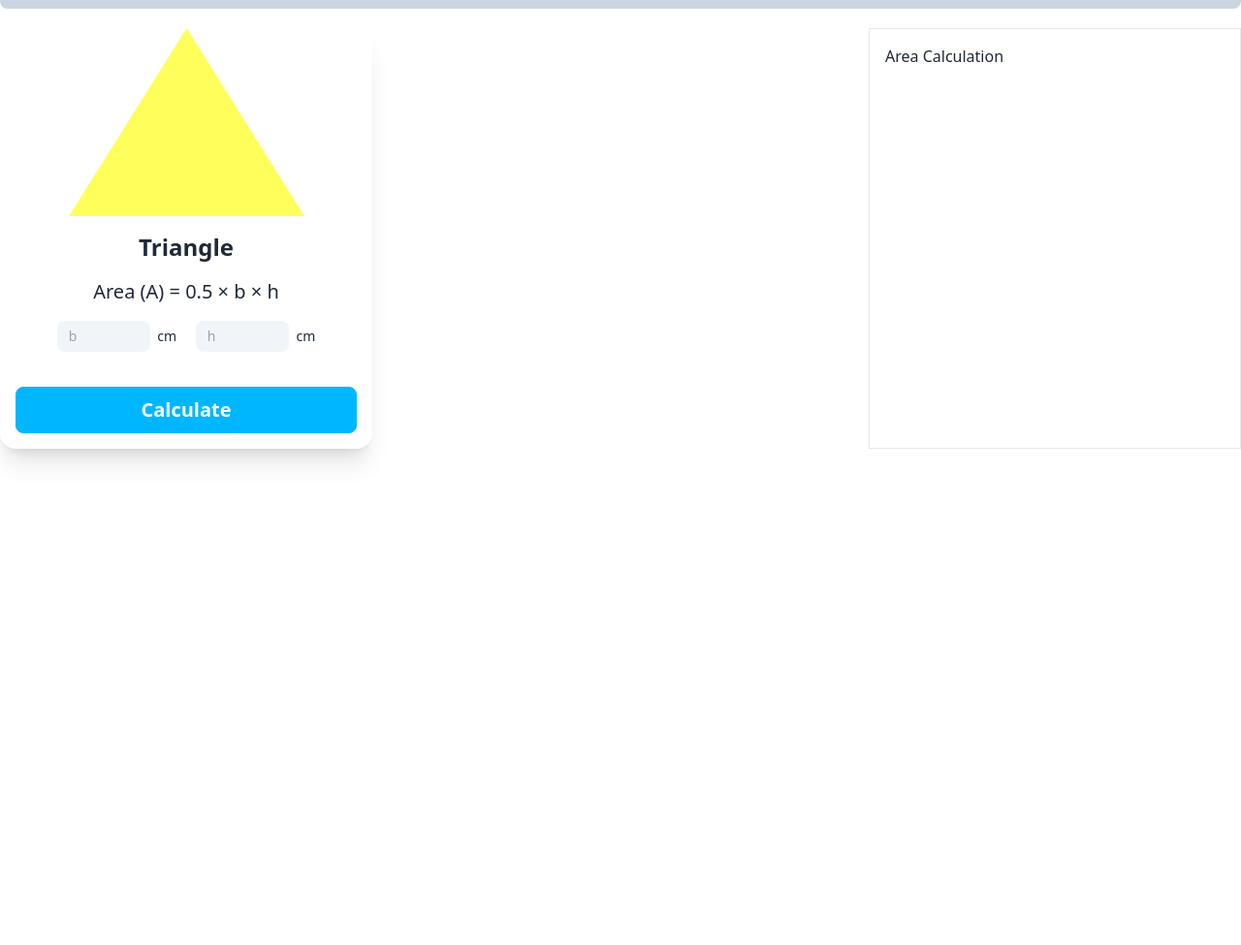
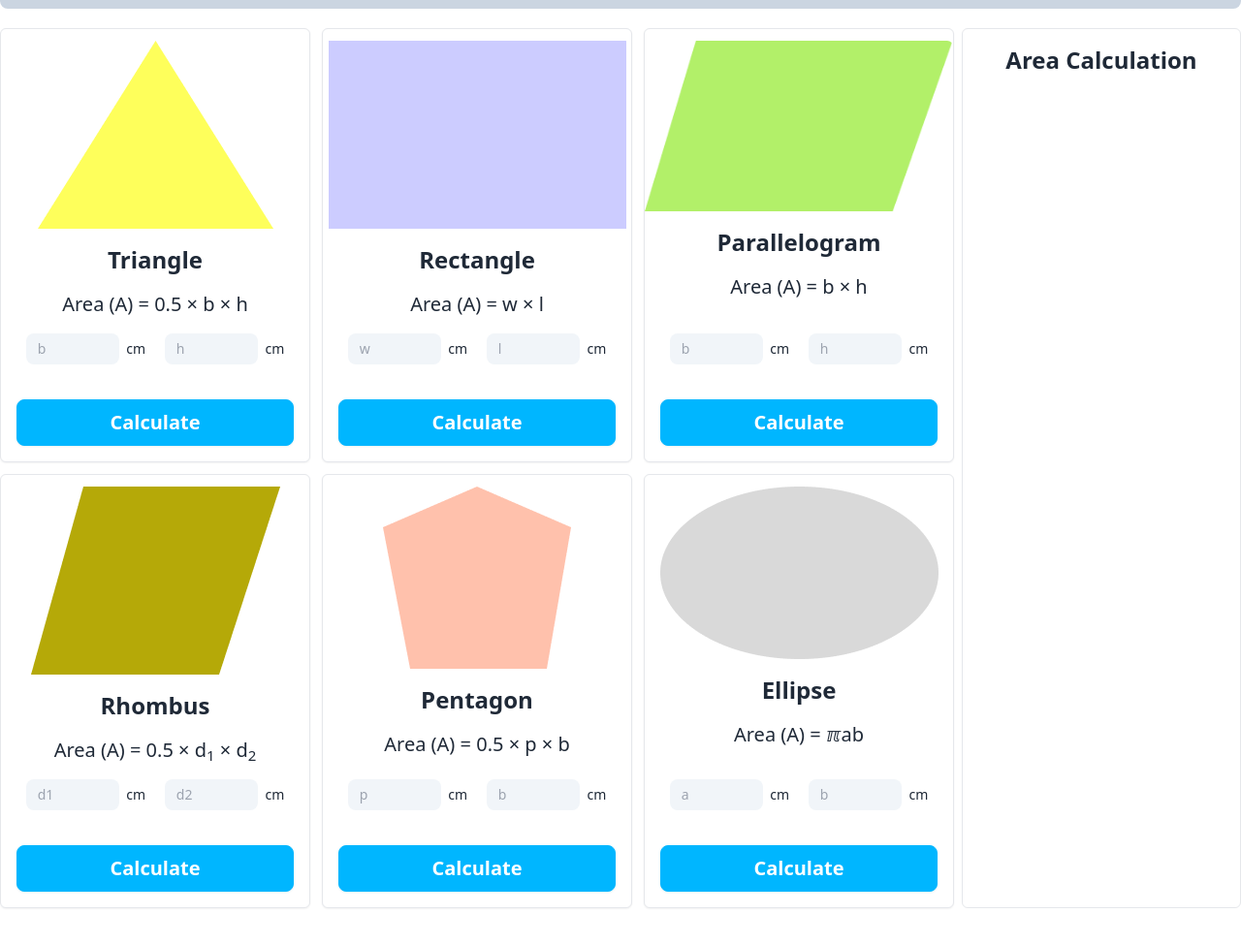
Before and after one commit to BurhanUddinAhmad/Geometry-Genius, a plain HTML site: page index.html in a window 1280 px wide. Shown: the part 99-1074 px from the top of the page at 97% size. Before the commit the page ends 800 px from the top, so only its background shows below. Drawn offline with nearby package versions, Linux system fonts and the light colour scheme.

Commit message:
Design is completed

```diff
--- a/index.html
+++ b/index.html
@@ -20,11 +20,11 @@
 
     </header>
     <!-- main part -->
-    <main class="lg:container mx-auto flex justify-between">
+    <main class="lg:container mx-auto flex justify-between mb-10">
         <!-- Shapes container -->
-        <div>
+        <div class="grid grid-cols-1 lg:grid-cols-3  gap-3">
             <!-- Triangle -->
-            <div class="card card-compact w-96 bg-base-100 shadow-xl">
+            <div class="card card-compact w-80 bg-base-100 shadow-sm border pt-3 rounded-md">
                 <figure><img src="./images/triangle.png" alt="Triangle" /></figure>
                 <div class="card-body space-y-2">
                   <h2 class="text-center text-2xl font-bold">Triangle</h2>
@@ -37,11 +37,86 @@
                     <button class="btn btn-info mt-5 w-full text-xl text-white">Calculate</button>
                   </div>
                 </div>
-              </div>
+            </div>
+            <!-- Rectangle -->
+            <div class="card card-compact w-80 bg-base-100 shadow-sm border pt-3 rounded-md">
+                <figure><img src="./images/rectangle.png" alt="Triangle" /></figure>
+                <div class="card-body space-y-2">
+                  <h2 class="text-center text-2xl font-bold">Rectangle</h2>
+                  <p class="text-center text-xl">Area (A) = w × l</p>
+                  <div class="text-center">
+                    <input type="text" placeholder="w" class="input input-sm border-none bg-slate-100 w-24 max-w-xs" /> <span class="ml-1">cm</span>
+                    <input type="text" placeholder="l" class="input input-sm border-none bg-slate-100 w-24 ml-4 max-w-xs" /> <span class="ml-1">cm</span>
+                  </div>
+                  <div class="card-actions">
+                    <button class="btn btn-info mt-5 w-full text-xl text-white">Calculate</button>
+                  </div>
+                </div>
+            </div>
+            <!-- Parallelogram -->
+            <div class="card card-compact w-80 bg-base-100 shadow-sm border pt-3 rounded-md">
+                <figure><img src="./images/parallelogram.png" alt="Triangle" /></figure>
+                <div class="card-body space-y-2">
+                  <h2 class="text-center text-2xl font-bold">Parallelogram</h2>
+                  <p class="text-center text-xl">Area (A) = b × h</p>
+                  <div class="text-center">
+                    <input type="text" placeholder="b" class="input input-sm border-none bg-slate-100 w-24 max-w-xs" /> <span class="ml-1">cm</span>
+                    <input type="text" placeholder="h" class="input input-sm border-none bg-slate-100 w-24 ml-4 max-w-xs" /> <span class="ml-1">cm</span>
+                  </div>
+                  <div class="card-actions">
+                    <button class="btn btn-info mt-5 w-full text-xl text-white">Calculate</button>
+                  </div>
+                </div>
+            </div>
+            <!-- Rhombus -->
+            <div class="card card-compact w-80 bg-base-100 shadow-sm border pt-3 rounded-md">
+                <figure><img src="./images/rhombus.png" alt="Triangle" /></figure>
+                <div class="card-body space-y-2">
+                  <h2 class="text-center text-2xl font-bold">Rhombus</h2>
+                  <p class="text-center text-xl">Area (A) = 0.5 × d<sub>1</sub> × d<sub>2</sub></p>
+                  <div class="text-center">
+                    <input type="text" placeholder="d1" class="input input-sm border-none bg-slate-100 w-24 max-w-xs" /> <span class="ml-1">cm</span>
+                    <input type="text" placeholder="d2" class="input input-sm border-none bg-slate-100 w-24 ml-4 max-w-xs" /> <span class="ml-1">cm</span>
+                  </div>
+                  <div class="card-actions">
+                    <button class="btn btn-info mt-5 w-full text-xl text-white">Calculate</button>
+                  </div>
+                </div>
+            </div>
+            <!-- Pentagon -->
+            <div class="card card-compact w-80 bg-base-100 shadow-sm border pt-3 rounded-md">
+                <figure><img src="./images/pentagon.png" alt="Pentagon" /></figure>
+                <div class="card-body space-y-2">
+                  <h2 class="text-center text-2xl font-bold">Pentagon</h2>
+                  <p class="text-center text-xl">Area (A) = 0.5 × p × b</p>
+                  <div class="text-center">
+                    <input type="text" placeholder="p" class="input input-sm border-none bg-slate-100 w-24 max-w-xs" /> <span class="ml-1">cm</span>
+                    <input type="text" placeholder="b" class="input input-sm border-none bg-slate-100 w-24 ml-4 max-w-xs" /> <span class="ml-1">cm</span>
+                  </div>
+                  <div class="card-actions">
+                    <button class="btn btn-info mt-5 w-full text-xl text-white">Calculate</button>
+                  </div>
+                </div>
+            </div>
+            <!-- Ellipse -->
+            <div class="card card-compact w-80 bg-base-100 shadow-sm border pt-3 rounded-md">
+                <figure><img src="./images/ellipse.png" alt="Ellipse" /></figure>
+                <div class="card-body space-y-2">
+                  <h2 class="text-center text-2xl font-bold">Ellipse</h2>
+                  <p class="text-center text-xl">Area (A) = ℼab </p>
+                  <div class="text-center">
+                    <input type="text" placeholder="a" class="input input-sm border-none bg-slate-100 w-24 max-w-xs" /> <span class="ml-1">cm</span>
+                    <input type="text" placeholder="b" class="input input-sm border-none bg-slate-100 w-24 ml-4 max-w-xs" /> <span class="ml-1">cm</span>
+                  </div>
+                  <div class="card-actions">
+                    <button class="btn btn-info mt-5 w-full text-xl text-white">Calculate</button>
+                  </div>
+                </div>
+            </div>
         </div>
         <!-- Area calculation -->
-        <div class="w-96 border p-4">
-            <h3>Area Calculation</h3>
+        <div class="w-72 border rounded-md p-4">
+            <h3 class="text-2xl font-bold text-center">Area Calculation</h3>
         </div>
     </main>
 </body>
```
